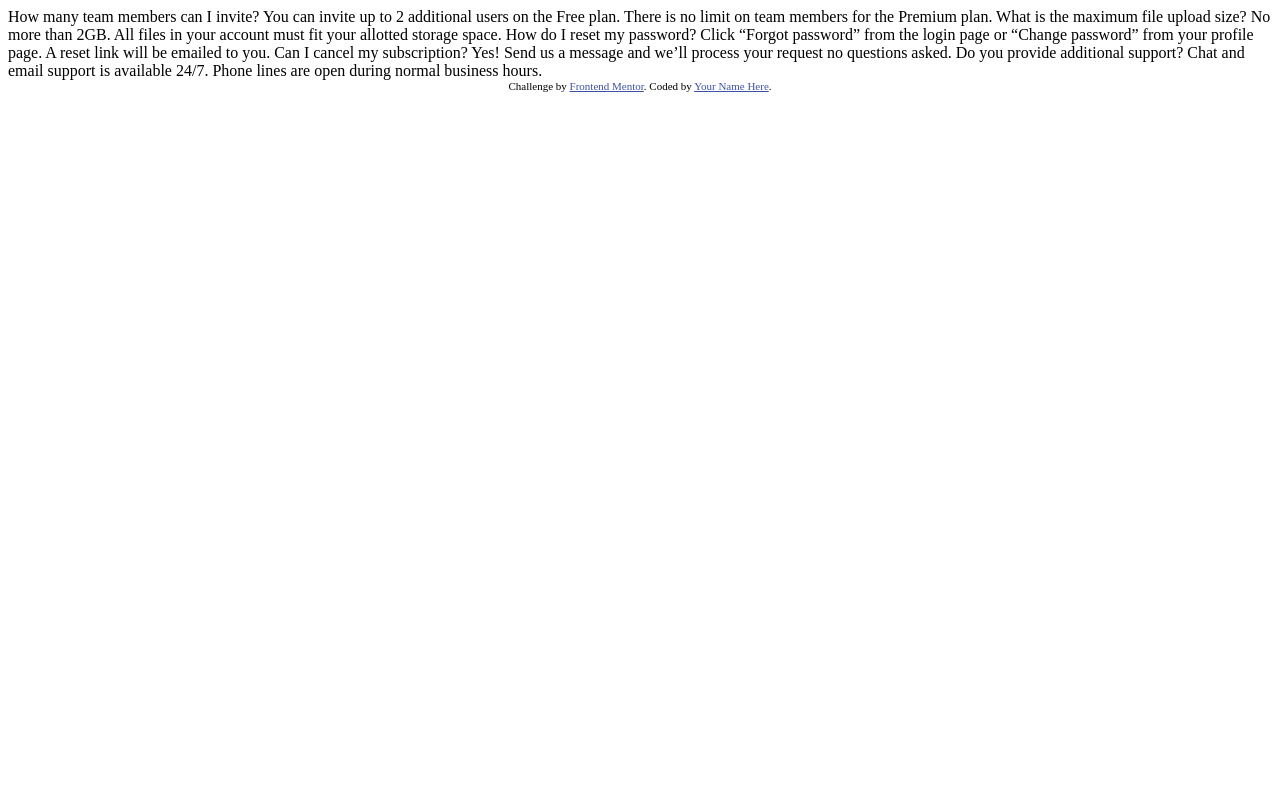
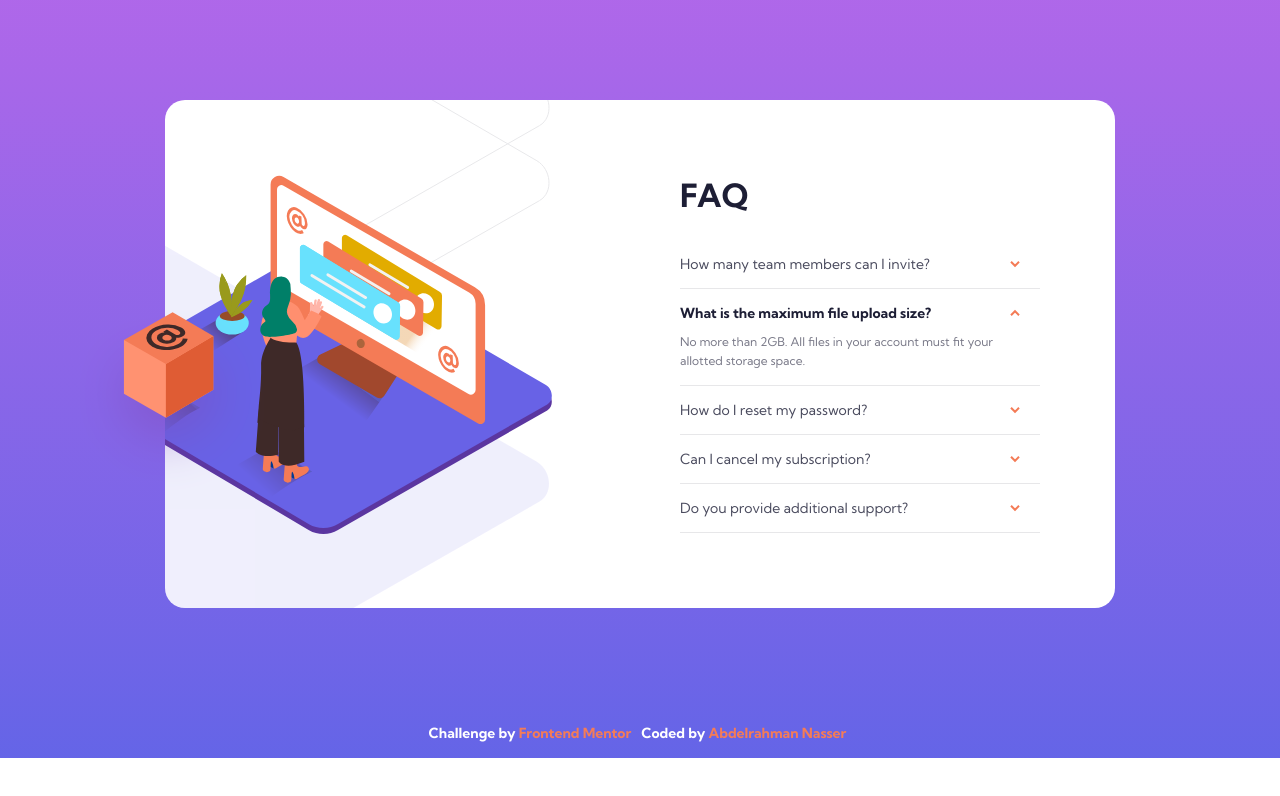
Before and after one commit to abdel-rahmandev/FAQ-Accordion-Card, a plain HTML site: page index.html in a window 1280 px wide. Drawn offline with Linux system fonts and the light colour scheme.

Commit message:
Challenge's Solution

```diff
--- /dev/null
+++ b/css/main.css
@@ -0,0 +1,203 @@
+/* Accordion */
+* {
+    -moz-box-sizing: border-box;
+    -webkit-box-sizing: border-box;
+    box-sizing: border-box;
+    padding: 0px;
+    margin: 0px;
+    font-family: 'Kumbh Sans', sans-serif;
+}
+body {
+    background-image: linear-gradient(
+to bottom, hsl(273, 75%, 66%), hsl(240, 73%, 65%));
+    background-repeat: no-repeat;
+}
+main {
+    padding: 50px;
+}
+.card-container {
+    margin: 50px auto;
+    width: 950px;
+    position: relative;
+    max-width: 100%;
+}
+.card {
+    background-color: #fff;
+    width: 950px;
+    max-width: 100%;
+    padding: 75px;
+    margin: 0 auto;
+    display: flex;
+    justify-content: space-between;
+    overflow: hidden;
+    position: relative;
+    border-radius: 20px;
+}
+.images {
+    position: relative;
+    width: 40%;
+}
+.images .mob-img, .images .mob-shadow {
+    display: none;
+}
+.images .desk-img {
+    z-index: 2;
+    position: absolute;
+    left: -160px;
+}
+.images .desk-shadow {
+    position: absolute;
+    top: -102%;
+    left: -205%;
+    z-index: 1;
+}
+.desk-box {
+    z-index: 3;
+    position: absolute;
+    left: -92px;
+    top: 210px;
+}
+.accordion {
+    width: 45%;
+}
+.qa-container {
+    padding: 15px 0px;
+    border-bottom: 1px solid hsl(240, 5%, 91%);
+}
+h1 {
+    color: hsl(238, 29%, 16%);
+    font-weight: 700;
+    margin-bottom: 25px;
+}
+.question {
+    font-size: 14px;
+    font-weight: 400;
+    color: hsl(237, 12%, 33%);
+    position: relative;
+    cursor: pointer;
+    user-select: none;
+}
+.question.active {
+    font-weight: 700;
+    margin-bottom: 10px;
+    color: hsl(238, 29%, 16%);
+    transition: 0.3s;
+}
+.question:hover {
+    color: hsl(14, 88%, 65%);
+}
+.question::after {
+    content: "";
+    background-image: url(../images/icon-arrow-down.svg);
+    width: 100%;
+    height: 100%;
+    background-repeat: no-repeat;
+    right: 20px;
+    background-position: right;
+    position: absolute;
+}
+.question.active::after {
+    transform: rotate(180deg);
+    background-position: left;
+}
+.answer {
+    font-size: 12px;
+    font-weight: 400;
+    line-height: 1.6;
+    color: hsl(240, 6%, 50%);
+    display: none;
+    overflow: hidden;
+    width: 90%;
+}
+.answer.active {
+    display: block;
+}
+@media (max-width: 1024px) {
+    .card {
+        flex-direction: column;
+        overflow: visible;
+    }
+    .desk-box, .images .desk-img, .images .desk-shadow {
+        display: none;
+    }
+    .images, .accordion {
+        width: 100%;
+    }
+    .accordion {
+        margin-top: -140px;
+    }
+    h1 {
+        text-align: center;
+    }
+    .images .mob-img, .images .mob-shadow {
+        display: block;
+        transform: translateX(-50%);
+    }
+    .images .mob-img {
+        position: relative;
+        top: -180px;
+        left: calc(50% - 15px);
+    }
+    .images .mob-shadow {
+        position: absolute;
+        top: -70px;
+        left: 50%;
+    }
+}
+@media (max-width: 768px) {
+    main {
+        padding: 25px;
+    }
+    .card {
+        padding: 50px 25px;
+    }
+    .accordion {
+        margin-top: -110px;
+    }
+    .images .mob-img {
+        top: -155px;
+    }
+    .images .mob-shadow {
+        top: -45px;
+    }
+    .question {
+        font-size: 13px;
+    }
+    .question::after {
+        right: 0px;
+    }
+}
+/* Footer */
+footer {
+    text-align: center;
+    min-height: 50px;
+    padding: 10px;
+    display: flex;
+    align-items: center;
+}
+footer .content {
+    display: flex;
+    align-items: center;
+    justify-content: space-evenly;
+    flex-wrap: wrap;
+    max-width: 500px;
+    margin: 0 auto;
+    font-weight: bold;
+    font-size: 14px;
+}
+footer span {
+    padding: 5px;
+    color: #fff;
+}
+footer span:first-child {
+    margin-left: -5px;
+}
+footer a {
+    color: hsl(14, 88%, 65%);
+    text-decoration: none;
+    transition: 0.3s;
+}
+footer a:hover {
+    text-decoration: underline;
+    color: hsl(14deg 100% 57%);
+}
--- a/index.html
+++ b/index.html
@@ -1,40 +1,78 @@
 <!DOCTYPE html>
 <html lang="en">
+
 <head>
   <meta charset="UTF-8">
-  <meta name="viewport" content="width=device-width, initial-scale=1.0"> <!-- displays site properly based on user's device -->
+  <meta name="viewport" content="width=device-width, initial-scale=1.0">
+  <!-- displays site properly based on user's device -->
 
   <link rel="icon" type="image/png" sizes="32x32" href="./images/favicon-32x32.png">
-
+  <!-- Kumbh Sans Font -->
+  <link rel="preconnect" href="https://fonts.googleapis.com">
+  <link rel="preconnect" href="https://fonts.gstatic.com" crossorigin>
+  <link href="https://fonts.googleapis.com/css2?family=Kumbh+Sans:wght@400;700&display=swap" rel="stylesheet">
+  <!-- Main Style -->
+  <link href="./css/main.css" rel="stylesheet" />
   <title>Frontend Mentor | FAQ Accordion Card</title>
 
-  <!-- Feel free to remove these styles or customise in your own stylesheet 👍 -->
-  <style>
-    .attribution { font-size: 11px; text-align: center; }
-    .attribution a { color: hsl(228, 45%, 44%); }
-  </style>
 </head>
+
 <body>
-  How many team members can I invite?
-  You can invite up to 2 additional users on the Free plan. There is no limit on
-  team members for the Premium plan.
+  <main>
+    <div class="card-container">
+      <img class="desk-box" src="./images/illustration-box-desktop.svg" alt="" />
+      <div class="card">
+        <div class="images">
+          <img class="desk-img" src="./images/illustration-woman-online-desktop.svg" alt="" />
+          <img class="desk-shadow" src="./images/bg-pattern-desktop.svg" alt="" />
 
-  What is the maximum file upload size?
-  No more than 2GB. All files in your account must fit your allotted storage space.
+          <img class="mob-img" src="./images/illustration-woman-online-mobile.svg" alt="" />
+          <img class="mob-shadow" src="./images/bg-pattern-mobile.svg" alt="" />
 
-  How do I reset my password?
-  Click “Forgot password” from the login page or “Change password” from your profile page.
-  A reset link will be emailed to you.
+        </div>
+        <div class="accordion">
+          <h1>FAQ</h1>
 
-  Can I cancel my subscription?
-  Yes! Send us a message and we’ll process your request no questions asked.
+          <div class="qa-container">
+            <h2 class="question">How many team members can I invite?</h2>
+            <p class="answer">You can invite up to 2 additional users on the Free plan. There is no limit on
+              team members for the Premium plan.</p>
+          </div>
+          <div class="qa-container">
+            <h2 class="question active">What is the maximum file upload size?</h2>
+            <p class="answer active">No more than 2GB. All files in your account must fit your allotted storage space.
+            </p>
+          </div>
 
-  Do you provide additional support?
-  Chat and email support is available 24/7. Phone lines are open during normal business hours.
+          <div class="qa-container">
+            <h2 class="question">How do I reset my password?</h2>
+            <p class="answer">Click “Forgot password” from the login page or “Change password” from your profile page.
+              A reset link will be emailed to you.</p>
+          </div>
+          <div class="qa-container">
+            <h2 class="question">Can I cancel my subscription?</h2>
+            <p class="answer">Yes! Send us a message and we’ll process your request no questions asked.</p>
+          </div>
 
-  <div class="attribution">
-    Challenge by <a href="https://www.frontendmentor.io?ref=challenge" target="_blank">Frontend Mentor</a>.
-    Coded by <a href="#">Your Name Here</a>.
-  </div>
+          <div class="qa-container">
+            <h2 class="question">Do you provide additional support?</h2>
+            <p class="answer">Chat and email support is available 24/7. Phone lines are open during normal business
+              hours.
+            </p>
+          </div>
+
+        </div>
+      </div>
+    </div>
+  </main>
+  <footer>
+    <div class="content">
+      <span>Challenge by <a href="https://www.frontendmentor.io?ref=challenge" target="_blank">Frontend
+          Mentor</a></span>
+      <span>Coded by <a href="https://github.com/abdel-rahmandev">Abdelrahman Nasser</a></span>
+    </div>
+  </footer>
+  <script src="./js/main.js"></script>
 </body>
+
 </html>
--- /dev/null
+++ b/js/main.js
@@ -0,0 +1,18 @@
+let accordion = document.querySelector(".accordion")
+let questions = document.querySelectorAll(".question");
+let answers = document.querySelectorAll(".answer");
+
+accordion.onclick = (e) => {
+    for (i = 0; i < questions.length; i++) {
+        if (e.target === questions[i]) {
+            questions[i].classList.toggle("active");
+        } else {
+            questions[i].classList.remove("active");
+        }
+        if (e.target.parentElement === answers[i].parentElement) {
+            answers[i].classList.toggle("active");
+        } else {
+            answers[i].classList.remove("active");
+        }
+    }
+}
```
